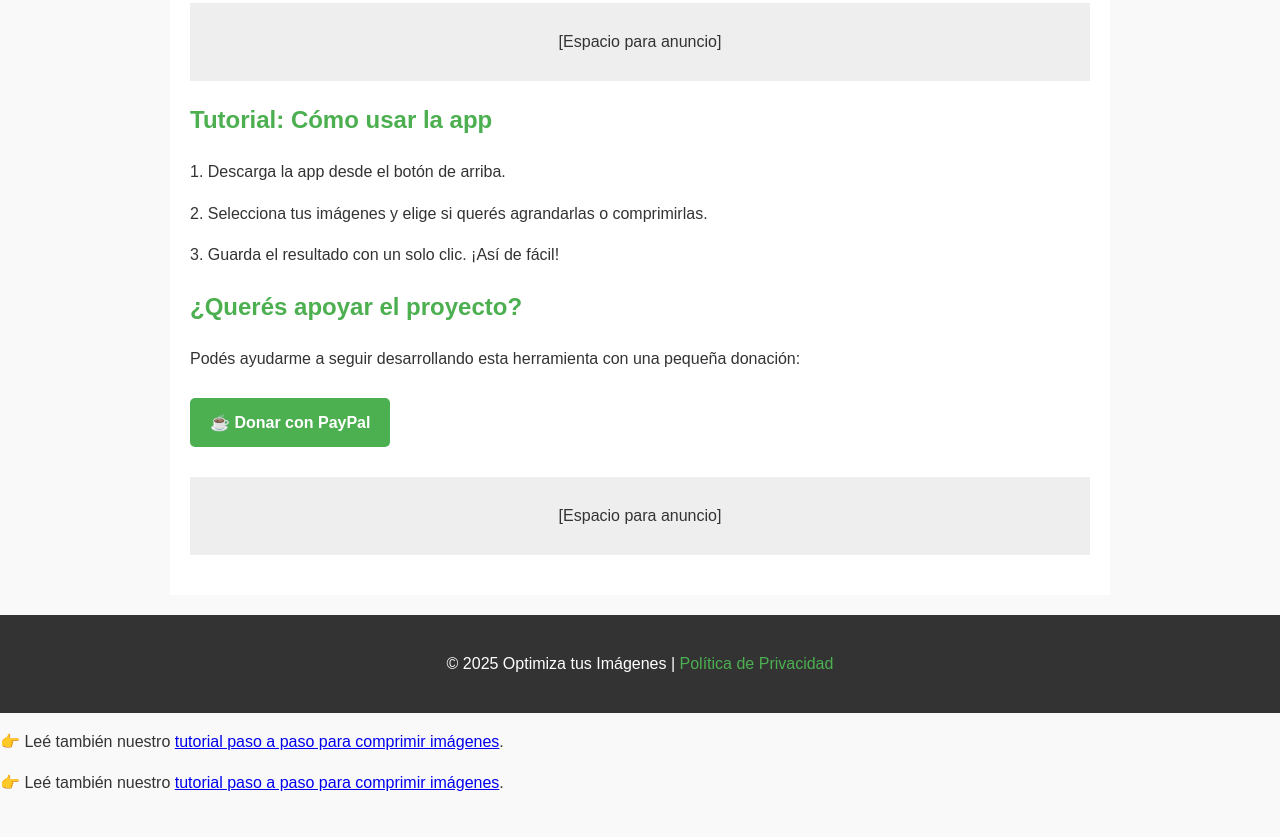
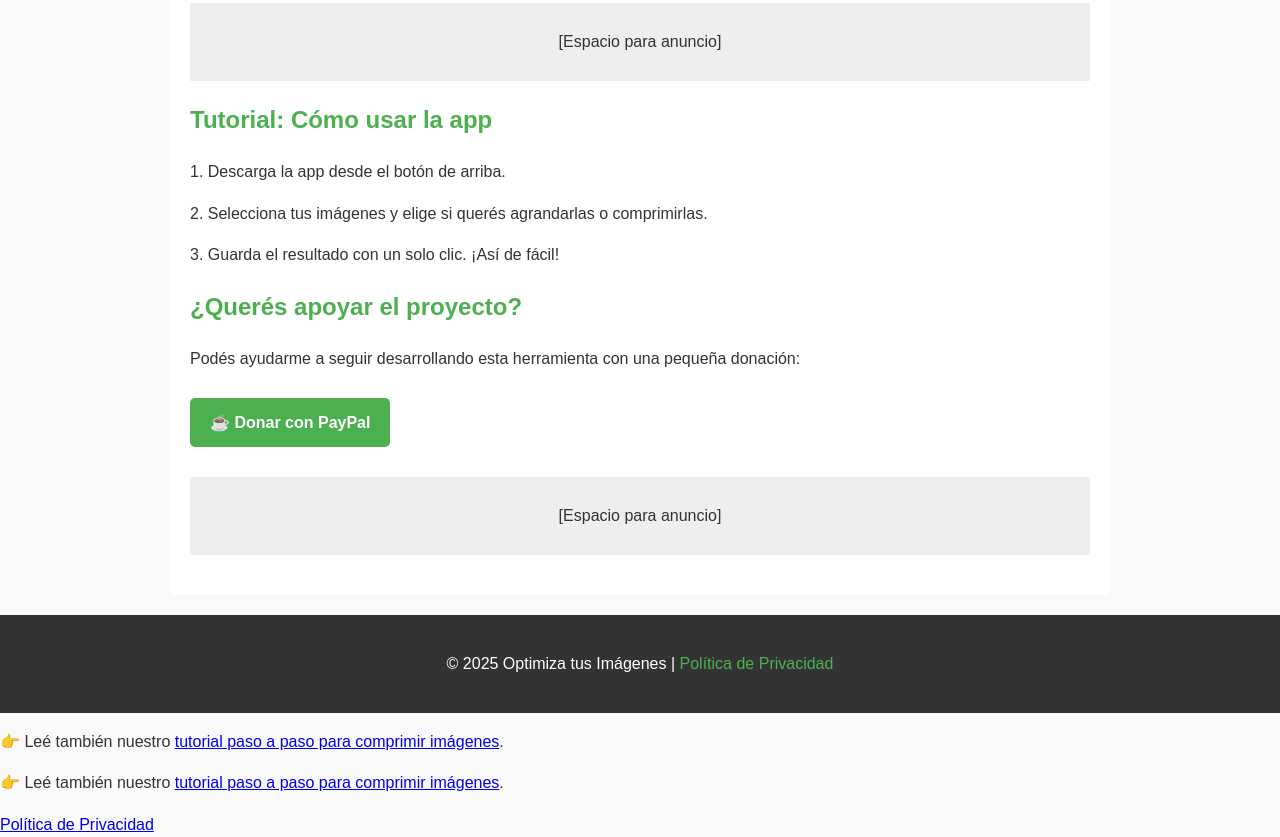
Before and after one commit to Ainzsword/Tutorial-para-Comprimir-o-expandir-Imagenes, a plain HTML site: page index.html in a window 1280 px wide. Shown: the part 549-1386 px from the top of the page. Before the commit the page ends 1361 px from the top, so only its background shows below. Drawn offline with Linux system fonts and the light colour scheme.

Commit message:
Update index.html

```diff
--- a/index.html
+++ b/index.html
@@ -112,3 +112,4 @@
 </body>
 </html>
 <p>👉 Leé también nuestro <a href="tutorial.html">tutorial paso a paso para comprimir imágenes</a>.</p>
+<a href="privacidad.html">Política de Privacidad</a>
```
